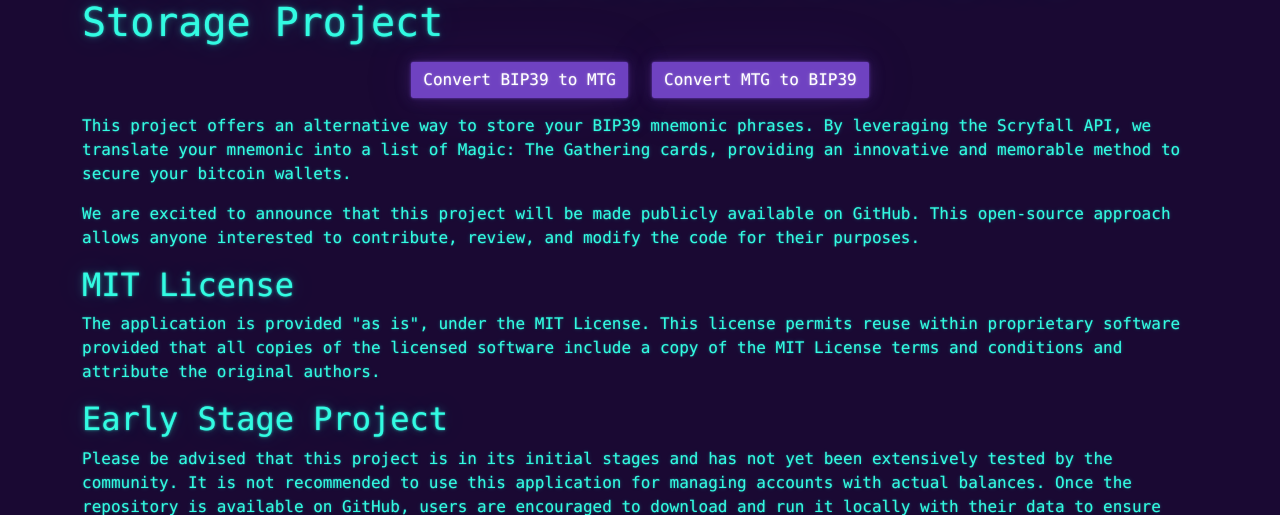
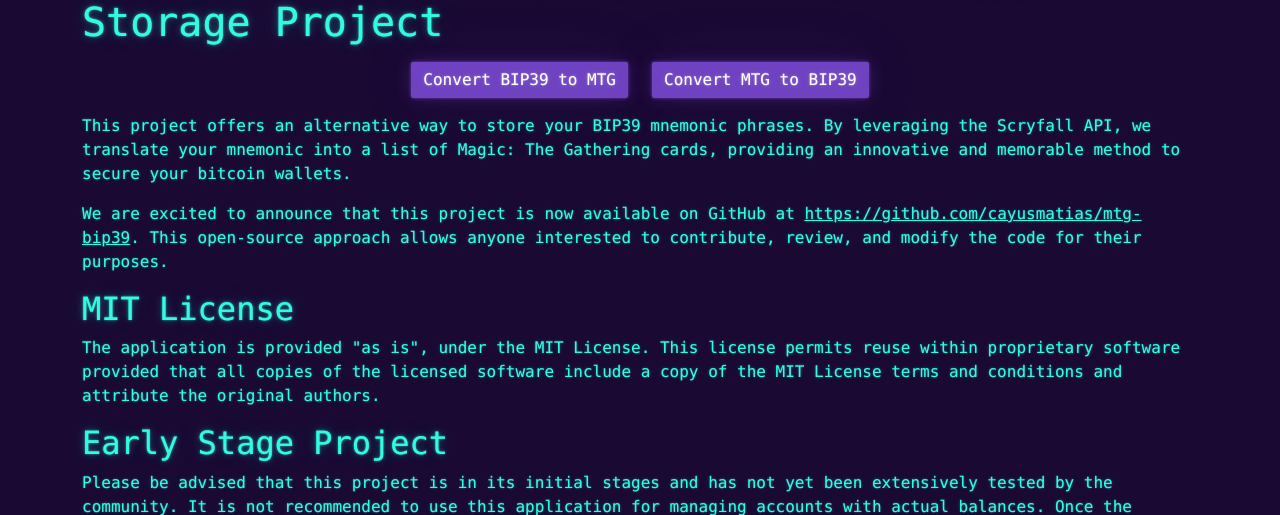
Before and after one commit to cayusmatias/mtg-bip39, a Flask app: page / in a window 1280 px wide. Shown: the part 299-814 px from the top of the page. Run offline with Flask 3, Linux system fonts and the light colour scheme.

Commit message:
Index text update

```diff
--- a/templates/index.html
+++ b/templates/index.html
@@ -18,7 +18,7 @@
 
     <p>This project offers an alternative way to store your BIP39 mnemonic phrases. By leveraging the Scryfall API, we translate your mnemonic into a list of Magic: The Gathering cards, providing an innovative and memorable method to secure your bitcoin wallets.</p>
 
-    <p>We are excited to announce that this project will be made publicly available on GitHub. This open-source approach allows anyone interested to contribute, review, and modify the code for their purposes.</p>
+    <p>We are excited to announce that this project is now available on GitHub at <a href="https://github.com/cayusmatias/mtg-bip39">https://github.com/cayusmatias/mtg-bip39</a>. This open-source approach allows anyone interested to contribute, review, and modify the code for their purposes.</p>
 
     <h2>MIT License</h2>
     <p>The application is provided "as is", under the MIT License. This license permits reuse within proprietary software provided that all copies of the licensed software include a copy of the MIT License terms and conditions and attribute the original authors.</p>
```
